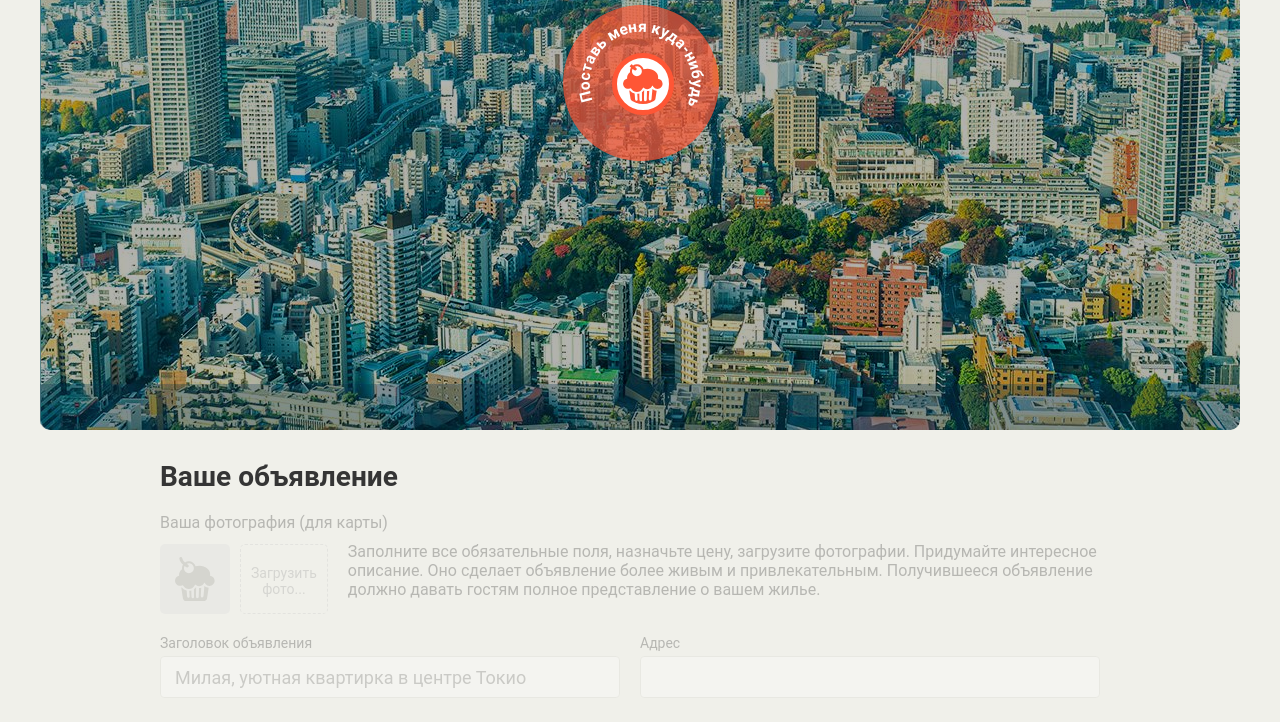
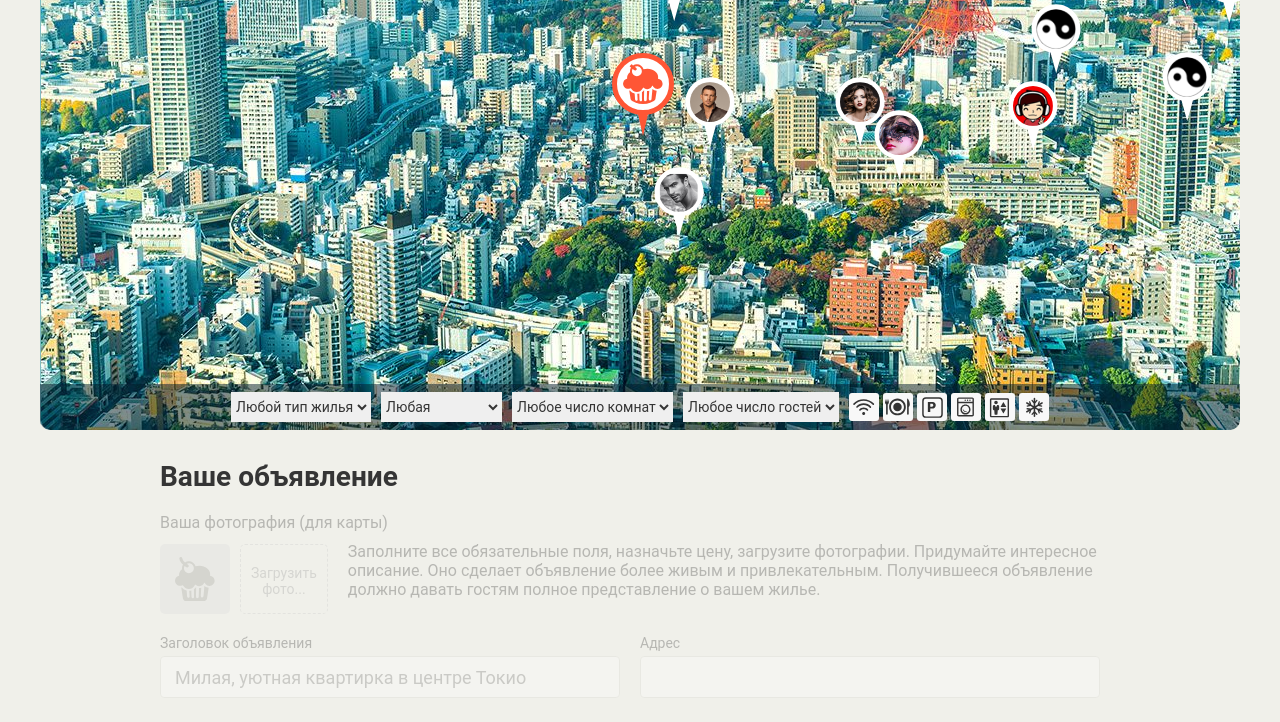
Before and after one commit to puh50/907661-keksobooking-20, a website: page index.html in a window 1280 px wide. Shown: the part 320-1042 px from the top of the page. Drawn offline with Linux system fonts and the light colour scheme; files whose address does not match are found by name.

Commit message:
Adding functionality on creation and adding pins to the map

```diff
--- a/index.html
+++ b/index.html
@@ -248,5 +248,6 @@
     </div>
   </template>
 
+<script src="js/main.js"></script>
 </body>
 </html>
--- a/js/main.js
+++ b/js/main.js
@@ -0,0 +1,80 @@
+'use strict';
+
+var title = ['Уютное гнездышко для молодоженов', 'Уютная квартирка в центре Токио', 'Гостевой дом для всей семьи'];
+var price = [5000, 2000, 1000, 2300, 800, 3000, 1500, 10000];
+var type = ['Дворец', 'Квартира', 'Дом', 'Бунгало'];
+var rooms = [1, 2, 3, 4, 5];
+var guests = [1, 2, 3, 4, 5];
+var checkInOut = ['12:00', '13:00', '14:00'];
+var features = ['Wi-Fi', 'Посудомоечная машина', 'Парковка', 'Стиральная машина', 'Лифт', 'Кондиционер'];
+var description = ['Замечательное жилье', 'Уютное', 'С евро ремонтом'];
+var photos = ['http://o0.github.io/assets/images/tokyo/hotel1.jpg', 'http://o0.github.io/assets/images/tokyo/hotel2.jpg', 'http://o0.github.io/assets/images/tokyo/hotel3.jpg'];
+var ads = [];
+
+var map = document.querySelector('.map');
+map.classList.remove('map--faded');
+
+var getRandomValue = function (min, max) {
+  return Math.random() * (max - min) + min;
+};
+
+var getArrayRandomValue = function (arr) {
+  var randomValue = Math.floor(Math.random() * Math.floor(arr.length));
+  return arr[randomValue];
+};
+
+var createAd = function (count) {
+  var locationX;
+  var locationY;
+
+  for (var i = 1; i <= count; i++) {
+    locationX = getRandomValue(600, 1200);
+    locationY = getRandomValue(130, 630);
+    var ad = {
+      'author': {
+        'avatar': 'img/avatars/user' + '0' + i + '.png' // где {{xx}} это число от 1 до 8 с ведущим нулём. Например, 01, 02 и т. д. Адреса изображений не повторяются
+      },
+      'offer': {
+        'title': getArrayRandomValue(title), // строка, заголовок предложения
+        'address': location.x + ', ' + location.y, // строка, адрес предложения. Для простоты пусть пока представляет собой запись вида "{{location.x}}, {{location.y}}", например, "600, 350"
+        'price': getArrayRandomValue(price), // число, стоимость
+        'type': getArrayRandomValue(type), // строка с одним из четырёх фиксированных значений: palace, flat, house или bungalo
+        'rooms': getArrayRandomValue(rooms), // число, количество комнат
+        'guests': getArrayRandomValue(guests), // число, количество гостей, которое можно разместить
+        'checkin': getArrayRandomValue(checkInOut), // строка с одним из трёх фиксированных значений: 12:00, 13:00 или 14:00,
+        'checkout': getArrayRandomValue(checkInOut), // строка с одним из трёх фиксированных значений: 12:00, 13:00 или 14:00
+        'features': getArrayRandomValue(features), // массив строк случайной длины из ниже предложенных: "wifi", "dishwasher", "parking", "washer", "elevator", "conditioner",
+        'description': getArrayRandomValue(description), // строка с описанием,
+        'photos': getArrayRandomValue(photos) // массив строк случайной длины, содержащий адреса фотографий "http://o0.github.io/assets/images/tokyo/hotel1.jpg", "http://o0.github.io/assets/images/tokyo/hotel2.jpg", "http://o0.github.io/assets/images/tokyo/hotel3.jpg"
+      },
+      'location': {
+        'x': locationX, // случайное число, координата x метки на карте. Значение ограничено размерами блока, в котором перетаскивается метка.
+        'y': locationY // случайное число, координата y метки на карте от 130 до 630.
+      }
+    };
+    ads.push(ad);
+  }
+  return ads;
+};
+
+createAd(9);
+
+var renderPin = function (ad) {
+  var pinTemplate = document.querySelector('#pin').content.querySelector('.map__pin');
+  var pinImg = pinTemplate.querySelector('img');
+  var pin = pinTemplate.cloneNode(true);
+
+  pin.style.left = ad.location.x - 25 + 'px';
+  pin.style.top = ad.location.y - 70 + 'px';
+  pinImg.src = ad.author.avatar;
+  pinImg.alt = ad.offer.title;
+
+  return pin;
+};
+
+var mapPins = document.querySelector('.map__pins');
+var fragment = document.createDocumentFragment();
+for (var i = 0; i < ads.length; i++) {
+  fragment.appendChild(renderPin(ads[i]));
+}
+mapPins.appendChild(fragment);
```
